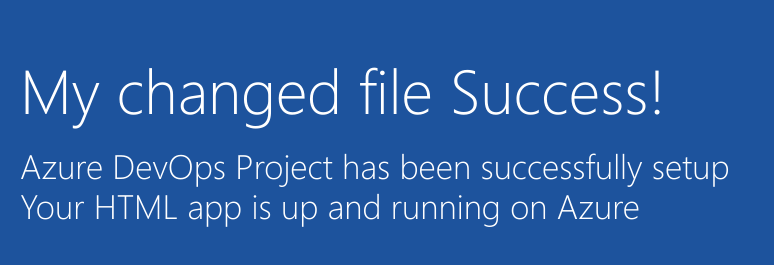
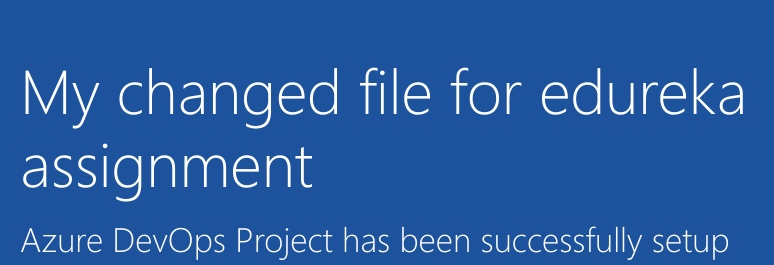
Before and after one commit to solankipravin374/edureka_git_assignment, a plain HTML site: page sample-project/index.html in a window 1280 px wide. Shown: the part 325-590 px from the top of the page, 205-979 px from the left. Drawn offline with Linux system fonts and the light colour scheme.

Commit message:
changed the message

```diff
--- a/sample-project/index.html
+++ b/sample-project/index.html
@@ -18,7 +18,7 @@
             </a>
         </div>
             <div class="content-body">
-                <div class="success-text">My changed file Success!</div>
+                <div class="success-text">My changed file for edureka assignment</div>
                 <div class="description line-1"> Azure DevOps Project has been successfully setup</div>
                 <div class="description line-2"> Your HTML app is up and running on Azure</div>
                 <div class="next-steps-container">
```
